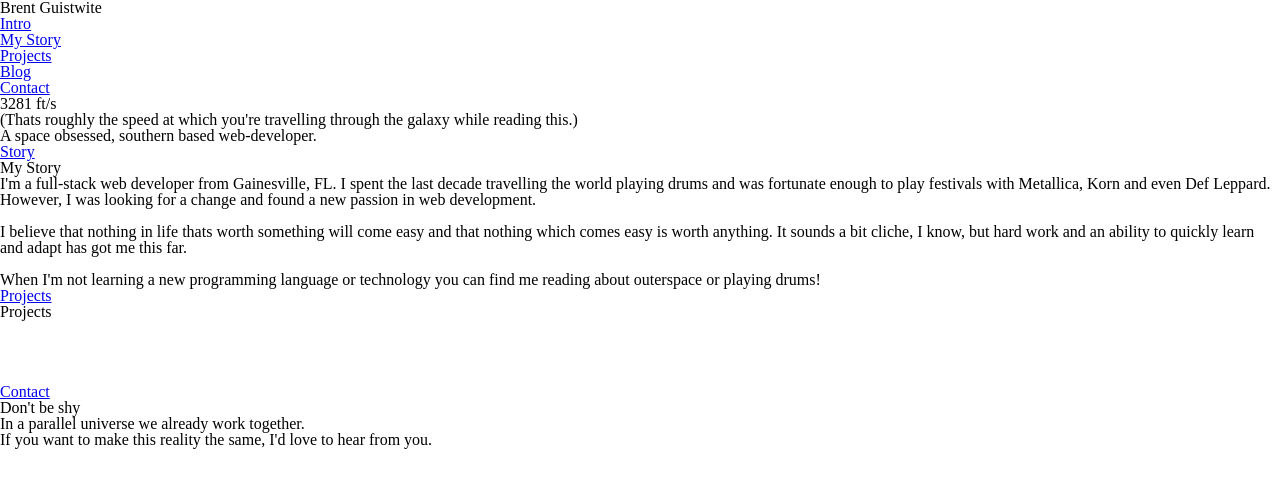
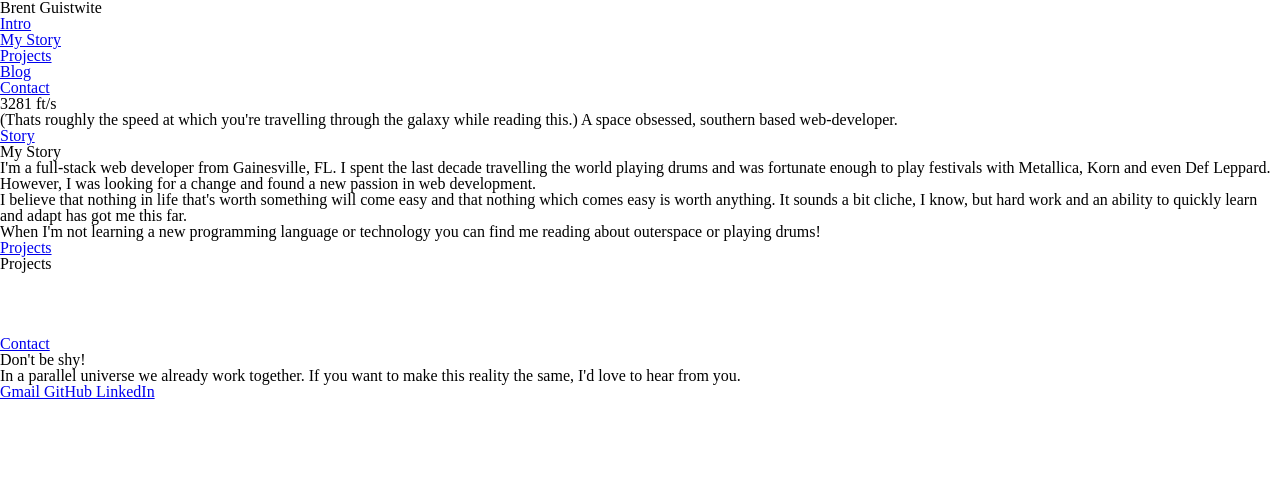
Before and after one commit to thinkful-ei17/brent-portf, a plain HTML site: page index.html in a window 1280 px wide. Drawn offline with Linux system fonts and the light colour scheme; a script that the page names is missing.

Commit message:
add non-working links as placeholders for contact icons

```diff
--- a/index.html
+++ b/index.html
@@ -55,7 +55,6 @@
       <!-- Have the p tag render on a short delay -->
       <p>
         (Thats roughly the speed at which you're travelling through the galaxy while reading this.)
-        <br>
         A space obsessed, southern based web-developer.
       </p>
     </div>
@@ -77,10 +76,8 @@
           enough to play festivals with Metallica, Korn and even Def Leppard. However, I was looking for a change and found
           a new passion in web development.
           <br>
-          <br>
-          I believe that nothing in life thats worth something will come easy and that nothing which comes easy is worth anything.
+          I believe that nothing in life that's worth something will come easy and that nothing which comes easy is worth anything.
           It sounds a bit cliche, I know, but hard work and an ability to quickly learn and adapt has got me this far.
-          <br>
           <br>
           When I'm not learning a new programming language or technology you can find me reading about outerspace or playing drums!
         </p>
@@ -121,13 +118,24 @@
     <div class="contact content">
       <header>
         <h2>
-          Don't be shy
+          Don't be shy!
         </h2>
         <p>
-          In a parallel universe we already work together.<br>
+          In a parallel universe we already work together.
           If you want to make this reality the same, I'd love to hear from you.
         </p>
       </header>
+      <div class="container">
+        <a href="INSERT LINK HERE">
+          Gmail
+        </a>
+        <a href="INSERT LINK HERE">
+          GitHub
+        </a>
+        <a href="INSERT LINK HERE">
+          LinkedIn
+        </a>
+      </div>
     </div>
   </div>
 </body>
```
